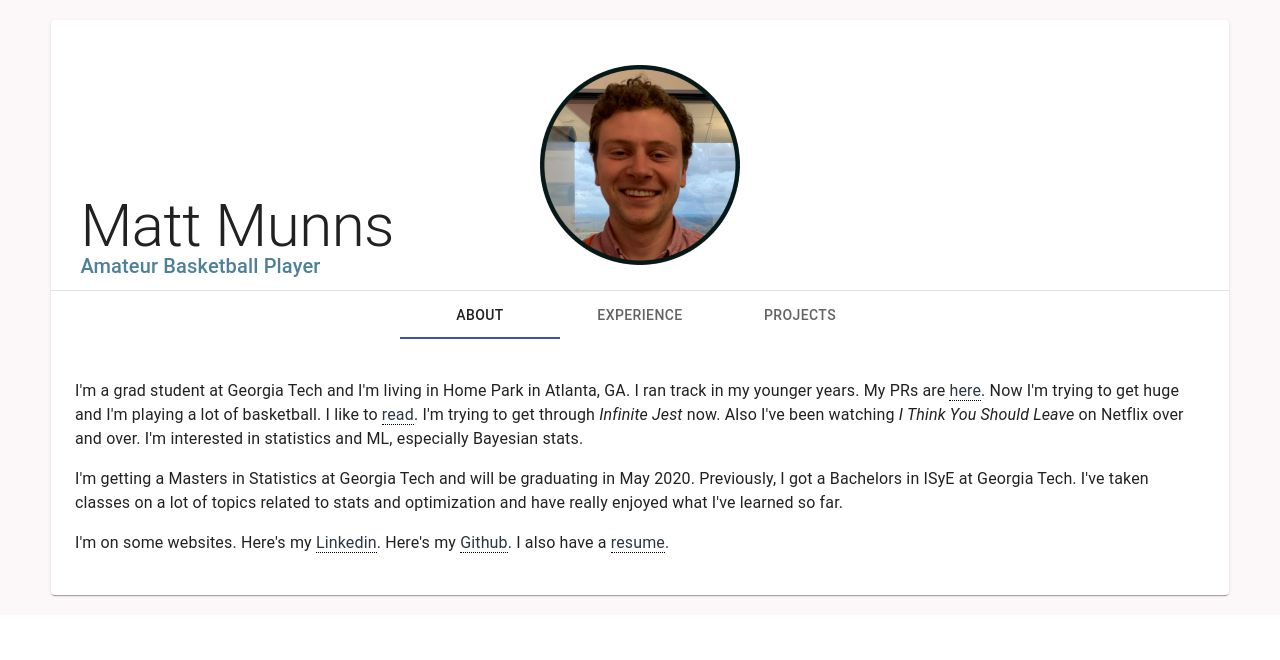
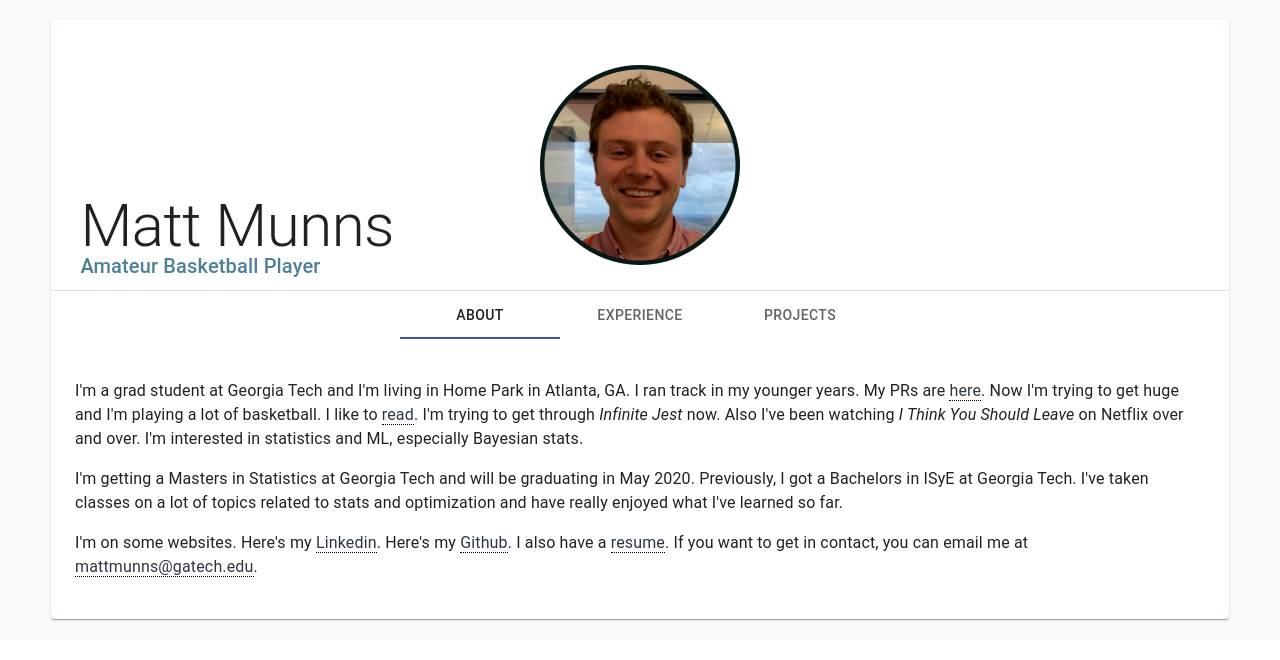
Before and after one commit to MattMunns14/MattMunns14.github.io, a React (Create React App) app: page / in a window 1280 px wide. Shown: the top 660 px of the page. Built offline with nearby package versions, Linux system fonts and the light colour scheme.

Commit message:
added email

```diff
--- a/src/App.js
+++ b/src/App.js
@@ -74,7 +74,7 @@ function App(){
                               </p>
                               <p>
                                 I'm on some websites. Here's my <a href ="https://www.linkedin.com/in/matthew-munns-98727b138">Linkedin</a>.
-                                Here's my <a href="https://github.com/MattMunns14">Github</a>. I also have a <a href="https://mattmunns14.github.io/Resume.pdf">resume</a>.
+                                Here's my <a href="https://github.com/MattMunns14">Github</a>. I also have a <a href="https://mattmunns14.github.io/Resume.pdf">resume</a>. If you want to get in contact, you can email me at <a href="mailto:mattmunns@gatech.edu">mattmunns@gatech.edu</a>.
                               </p>
                              </div>
      </TabContainer>}
```
